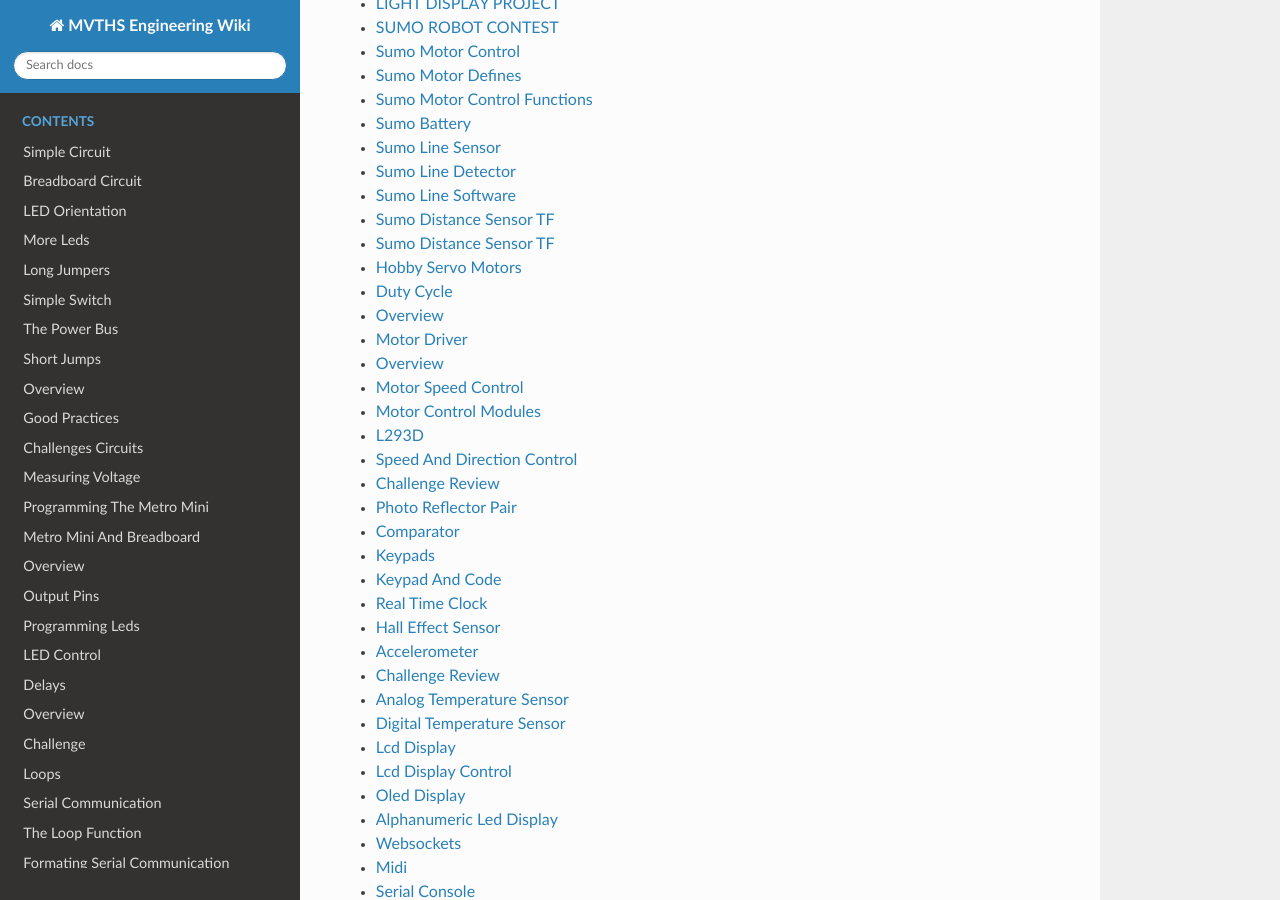
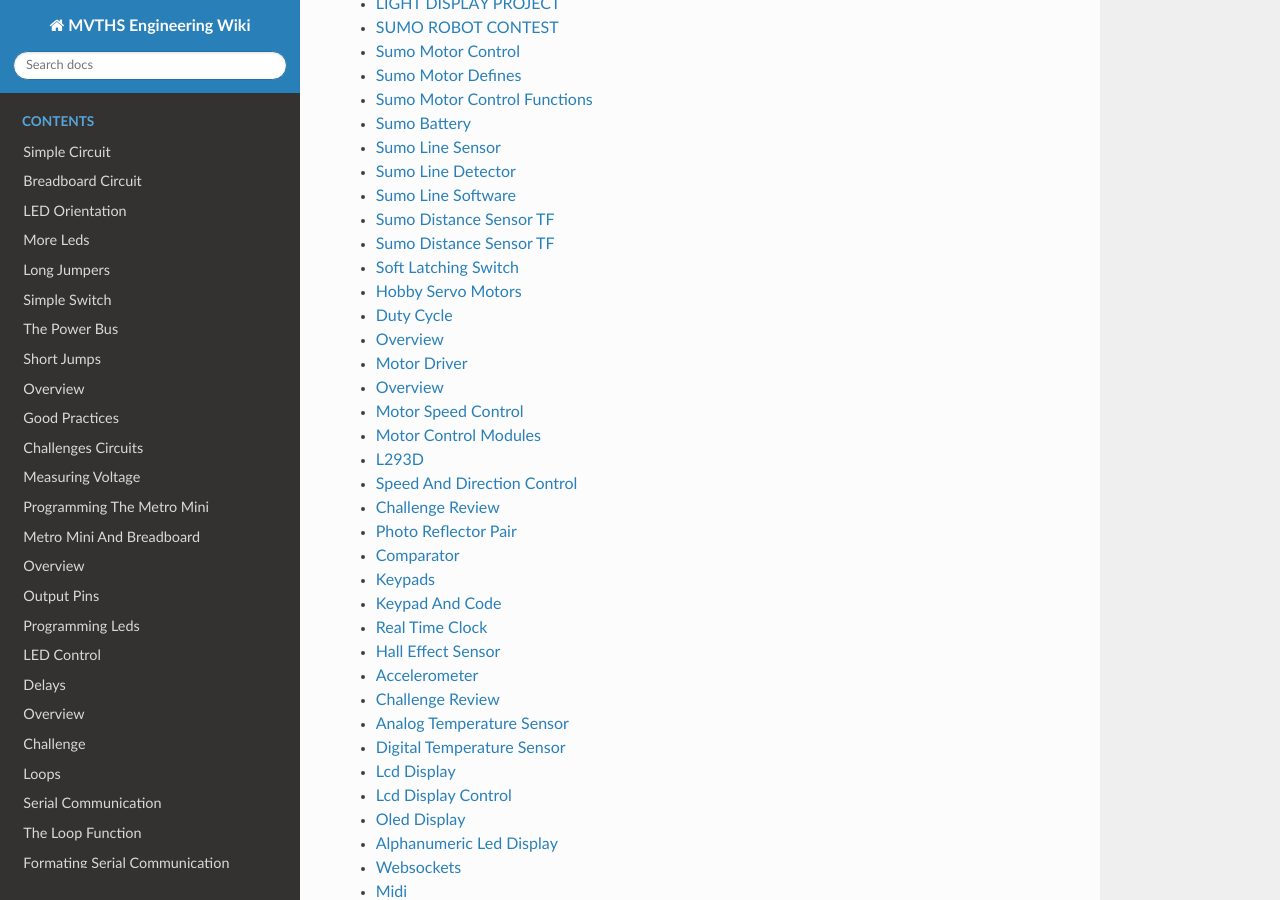
Before and after one commit to maxtkc/mvths-wiki, a Sphinx documentation site: the page built from docs/index.rst, in a window 1280 px wide and 900 px high, scrolled down 2376 px. Built offline with Sphinx 7.4.7 and the Read the Docs theme 2.0.0, drawn with Linux system fonts in a browser that asks for light colours; pages that are not in the unit, such as notebooks, are missing from menus.

Commit message:
Update index.rst

```diff
--- a/docs/index.rst
+++ b/docs/index.rst
@@ -106,8 +106,9 @@ The following is a list of guides for learning about electronics and software in
    070xf-sumo-line-sensor
    070xg-sumo-line-detector
    070xh-sumo-line-software
+   070xi-sumo-distance-ir
    070xj-sumo-distance-tf
-   070xi-sumo-distance-ir
+   070xk-sumo-soft-switch
    053-hobby-servo-motors
    054-duty-cycle
    055a-voltage-regulation
```
